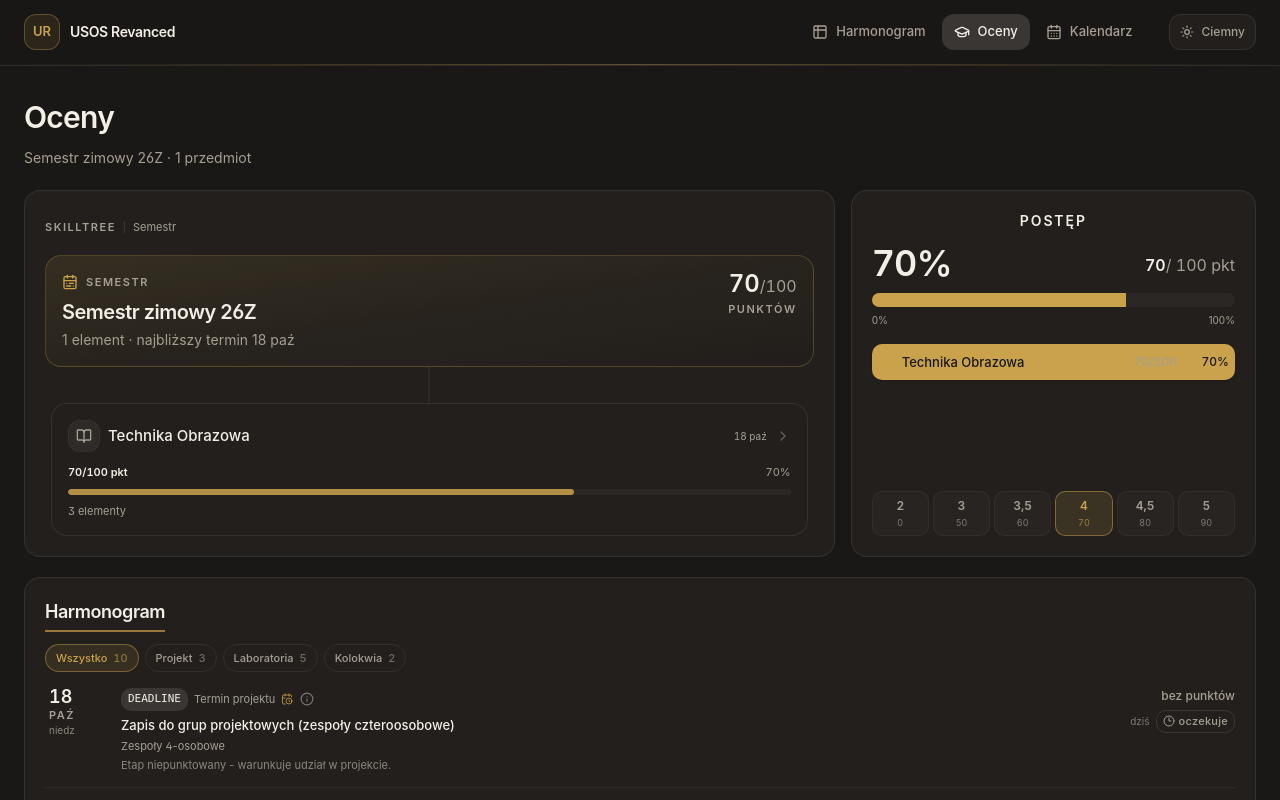
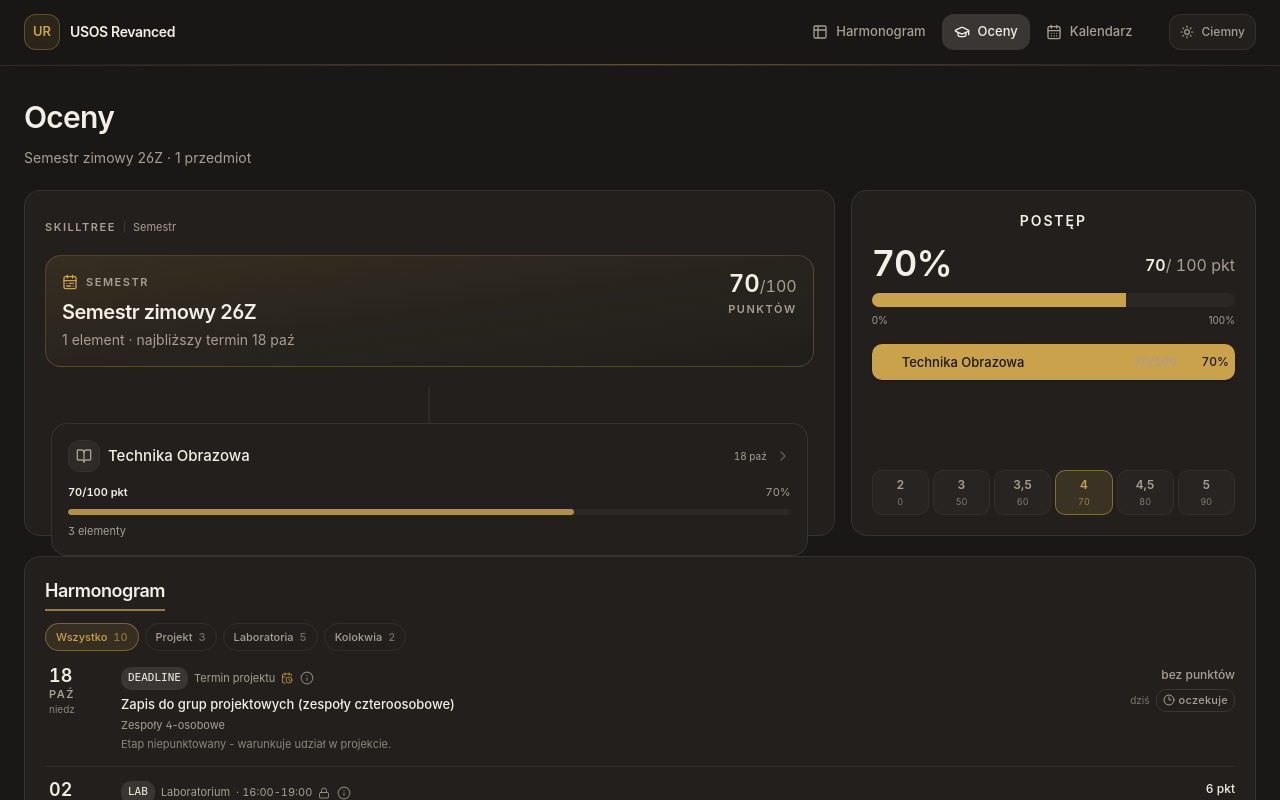
Before and after one commit to Viiico/UsosRevanced, a Nuxt app: page /oceny in a window 1280 px wide. Shown: the top 800 px of the page. Built offline with nearby package versions, Linux system fonts and the light colour scheme.

Commit message:
refactor(skilltree): stale pietro drzewa, laczniki i slot o stalej wysokosci

```diff
--- a/app/components/oceny/SkillTree.vue
+++ b/app/components/oceny/SkillTree.vue
@@ -7,8 +7,6 @@ import { NODE_KIND_LABEL, childSummary, nodeIcon } from '~/lib/node-meta'
 import { formatDate, formatWeekday } from '~/lib/format'
 
 const { current, children, canGoUp, goUp, select, progress } = useGrades()
-
-withDefaults(defineProps<{ compact?: boolean }>(), { compact: false })
 
 const icon = computed(() => nodeIcon(current.value))
 const kindLabel = computed(() => NODE_KIND_LABEL[current.value.kind])
@@ -87,40 +85,35 @@ const railInset = computed(() => `${50 / Math.max(children.value.length, 1)}%`)
         </div>
       </div>
 
-      <div v-if="children.length && compact" class="mt-5 flex flex-wrap gap-3">
-        <div
-          v-for="child in children"
-          :key="child.id"
-          class="min-w-[10.5rem] flex-1 basis-[calc(20%-0.6rem)] self-stretch sm:max-w-[21rem]"
-        >
-          <SkillNodeCard :node="child" :visual="current.visual" @select="select" />
-        </div>
-      </div>
-
-      <div v-else-if="children.length" class="relative mt-0 pt-6">
+      <div v-if="children.length" class="relative mt-5 flex flex-col pt-6 lg:h-32">
         <div class="absolute top-0 left-1/2 hidden h-6 w-px -translate-x-1/2 bg-border sm:block" />
         <div
           class="absolute top-6 hidden h-px bg-border sm:block"
           :style="{ left: railInset, right: railInset }"
         />
 
-        <div class="flex flex-col gap-2 sm:flex-row sm:gap-0">
+        <div class="flex flex-1 flex-col gap-2 sm:flex-row sm:gap-0">
           <div
             v-for="child in children"
             :key="child.id"
-            class="group/branch relative flex-1 sm:px-1.5"
+            class="group/branch relative flex flex-1 sm:px-1.5"
           >
             <div
               class="absolute top-0 left-1/2 hidden h-3 w-px -translate-x-1/2 bg-border sm:block"
             />
-            <div class="sm:pt-3">
-              <SkillNodeCard :node="child" :visual="current.visual" @select="select" />
+            <div class="flex flex-1 flex-col sm:pt-3">
+              <SkillNodeCard
+                :node="child"
+                :visual="current.visual"
+                class="h-full"
+                @select="select"
+              />
             </div>
           </div>
         </div>
       </div>
 
-      <div v-else class="mt-4 space-y-2">
+      <div v-else class="mt-5 flex flex-col gap-2 lg:h-32">
         <div
           v-if="nextTerm"
           class="flex flex-wrap items-center justify-between gap-2 rounded-lg border border-border/70 bg-secondary/25 px-4 py-3"
@@ -139,22 +132,11 @@ const railInset = computed(() => `${50 / Math.max(children.value.length, 1)}%`)
           </Badge>
         </div>
 
-        <div
-          v-if="current.info"
-          class="rounded-lg border border-border/70 bg-secondary/25 px-4 py-3 text-xs leading-relaxed text-muted-foreground"
-        >
-          {{ current.info }}
-        </div>
+        <p v-else class="text-sm text-muted-foreground">Ten element nie ma jeszcze terminu.</p>
 
-        <p v-if="!nextTerm && !current.info" class="text-sm text-muted-foreground">
-          Ten element nie ma jeszcze terminu ani opisu.
-        </p>
-      </div>
-
-      <div v-if="!children.length" class="mt-auto pt-4">
         <NuxtLink
           to="/kalendarz"
-          class="inline-flex items-center gap-1 text-2xs text-muted-foreground transition-colors hover:text-primary"
+          class="mt-auto inline-flex items-center gap-1 text-2xs text-muted-foreground transition-colors hover:text-primary"
         >
           Zobacz w kalendarzu
           <ArrowUpRight class="size-3" />
--- a/app/pages/oceny.vue
+++ b/app/pages/oceny.vue
@@ -1,14 +1,7 @@
 <script setup lang="ts">
 import { ChevronRight, FlaskConical } from 'lucide-vue-next'
 
-const { current, path, crumbs, select, activeSubject, scoringSubject, semester, heroMeta } =
-  useGrades()
-
-/**
- * Poniżej przedmiotu drzewo układa kafle w zawijany rząd zamiast jednej linii
- * z łącznikami, żeby szeroka kolumna nie rozciągała trzech kart na całą szerokość.
- */
-const isDeepLevel = computed(() => path.value.length > 2)
+const { crumbs, select, activeSubject, scoringSubject, semester, heroMeta } = useGrades()
 
 const heading = computed(() => (activeSubject.value ? activeSubject.value.name : 'Oceny'))
 const subtitle = computed(() =>
@@ -76,7 +69,7 @@ useHead({
     </header>
 
     <div class="grid gap-4 lg:grid-cols-[minmax(0,2fr)_minmax(0,1fr)]">
-      <SkillTree :compact="isDeepLevel" />
+      <SkillTree />
       <ProgressBreakdown />
     </div>
 
```
